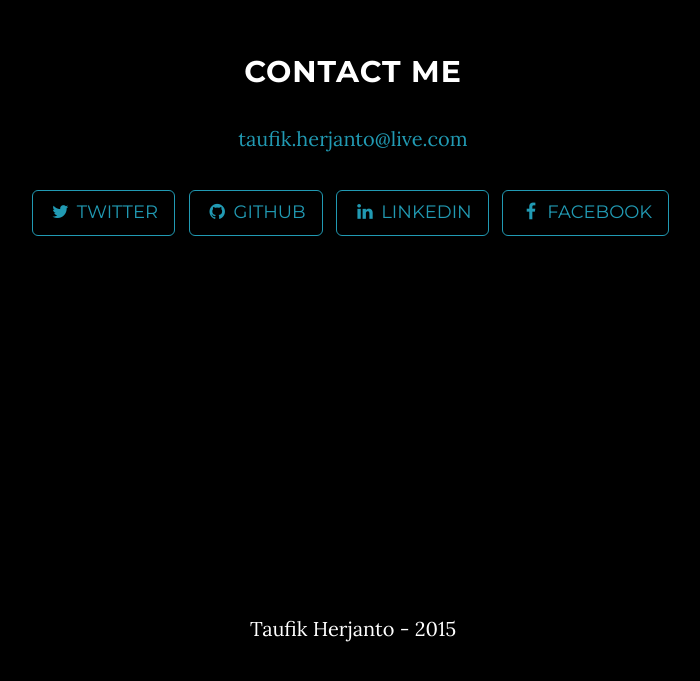
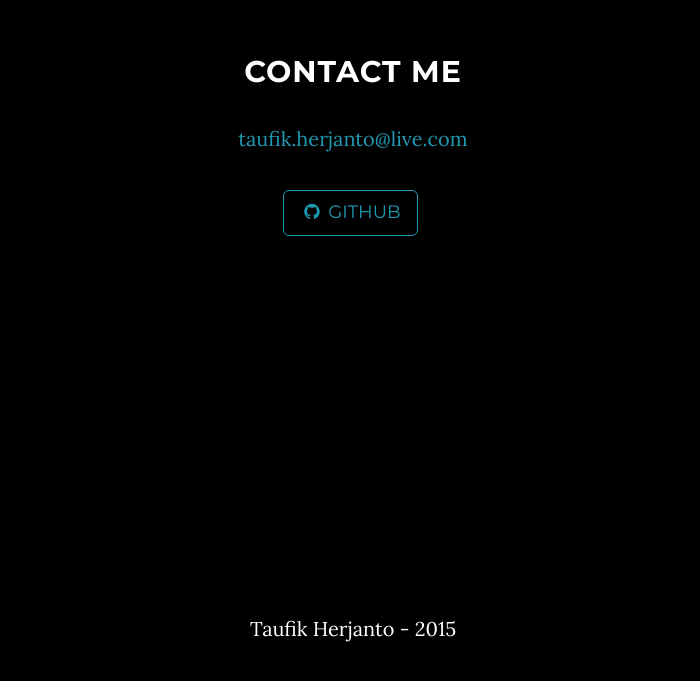
Before and after one commit to taufikherjanto/taufikherjanto.github.io, a plain HTML site: page index.html in a window 1280 px wide. Shown: the part 2315-2996 px from the top of the page, without its empty margins (287-987 px from the left). Drawn offline with Linux system fonts and the light colour scheme; some packages are replaced by stand-ins of ours.

Commit message:
Update index.html

```diff
--- a/index.html
+++ b/index.html
@@ -126,16 +126,7 @@
                 </p>
                 <ul class="list-inline banner-social-buttons">
                     <li>
-                        <a href="https://twitter.com/taufikherjanto" class="btn btn-default btn-lg"><i class="fa fa-twitter fa-fw"></i> <span class="network-name">Twitter</span></a>
-                    </li>
-                    <li>
                         <a href="https://github.com/taufikherjanto" class="btn btn-default btn-lg"><i class="fa fa-github fa-fw"></i> <span class="network-name">Github</span></a>
-                    </li>
-					<li>
-						<a href="https://id.linkedin.com/in/taufikherjanto" class="btn btn-default btn-lg"><i class="fa fa-linkedin fa-fw"></i> <span class="network-name">LinkedIn</span></a>
-					</li>
-                    <li>
-                        <a href="https://facebook.com/taufikherjanto" class="btn btn-default btn-lg"><i class="fa fa-facebook fa-fw"></i> <span class="network-name">Facebook</span></a>
                     </li>
                 </ul>
             </div>
```
